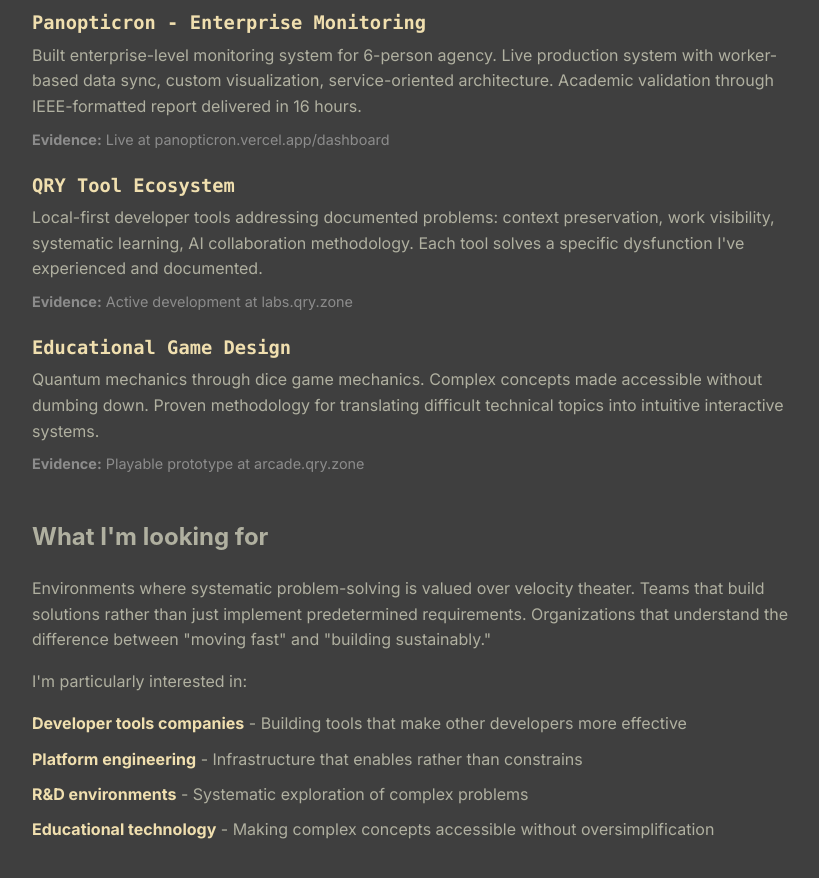
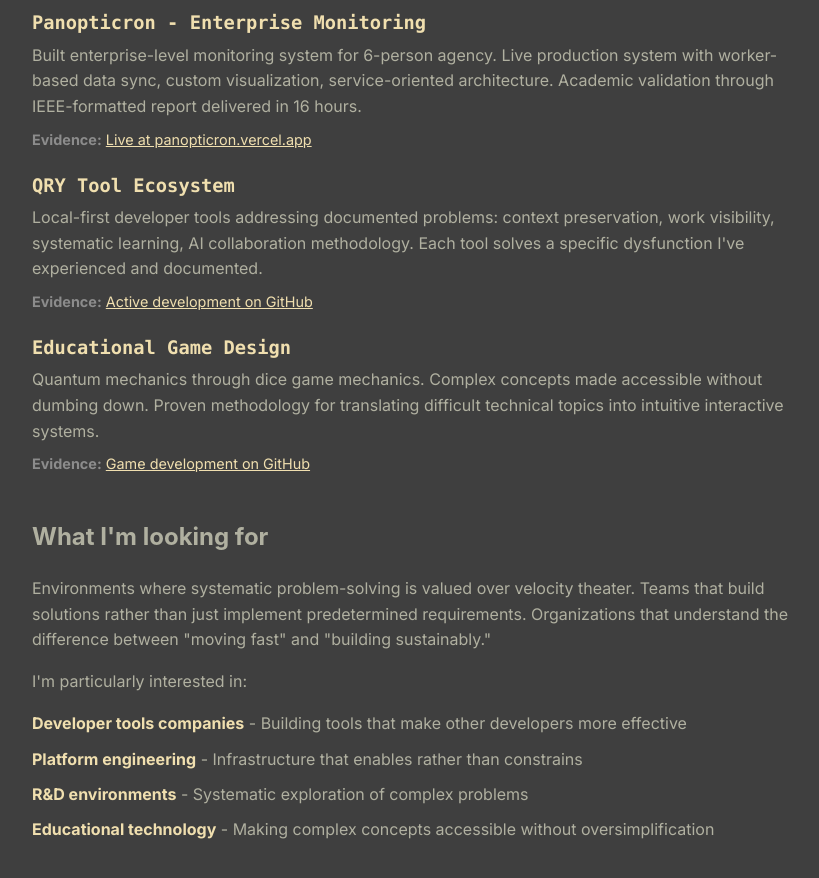
Before and after one commit to QRY91/qryzone, a Next.js app: page /about in a window 1280 px wide. Shown: the part 1320-2198 px from the top of the page, without its empty margins (224-1043 px from the left). Built offline with nearby package versions, Linux system fonts and the light colour scheme.

Commit message:
Update links and add interactive elements to About page

```diff
--- a/src/app/about/page.tsx
+++ b/src/app/about/page.tsx
@@ -135,7 +135,7 @@
             validation through IEEE-formatted report delivered in 16 hours.
           </p>
           <p style={{ fontSize: '0.9rem', color: 'var(--color-text-secondary)' }}>
-            <strong>Evidence:</strong> Live at panopticron.vercel.app/dashboard
+            <strong>Evidence:</strong> <a href="https://panopticron.vercel.app/" target="_blank" rel="noopener noreferrer" style={{ color: 'var(--color-accent)', textDecoration: 'underline' }}>Live at panopticron.vercel.app</a>
           </p>
         </div>
 
@@ -153,7 +153,7 @@
             a specific dysfunction I've experienced and documented.
           </p>
           <p style={{ fontSize: '0.9rem', color: 'var(--color-text-secondary)' }}>
-            <strong>Evidence:</strong> Active development at labs.qry.zone
+            <strong>Evidence:</strong> <a href="https://github.com/QRY91/qry" target="_blank" rel="noopener noreferrer" style={{ color: 'var(--color-accent)', textDecoration: 'underline' }}>Active development on GitHub</a>
           </p>
         </div>
 
@@ -171,7 +171,7 @@
             into intuitive interactive systems.
           </p>
           <p style={{ fontSize: '0.9rem', color: 'var(--color-text-secondary)' }}>
-            <strong>Evidence:</strong> Playable prototype at arcade.qry.zone
+            <strong>Evidence:</strong> <a href="https://github.com/QRY91/quantum_dice" target="_blank" rel="noopener noreferrer" style={{ color: 'var(--color-accent)', textDecoration: 'underline' }}>Game development on GitHub</a>
           </p>
         </div>
       </section>
@@ -250,7 +250,7 @@
           }}>
             glenn@qry.zone
           </a>
-          <a href="https://github.com/qryworkspace" style={{
+          <a href="https://github.com/QRY91" style={{
             color: 'var(--color-accent)',
             textDecoration: 'none',
             padding: 'var(--space-sm) var(--space-md)',
```
